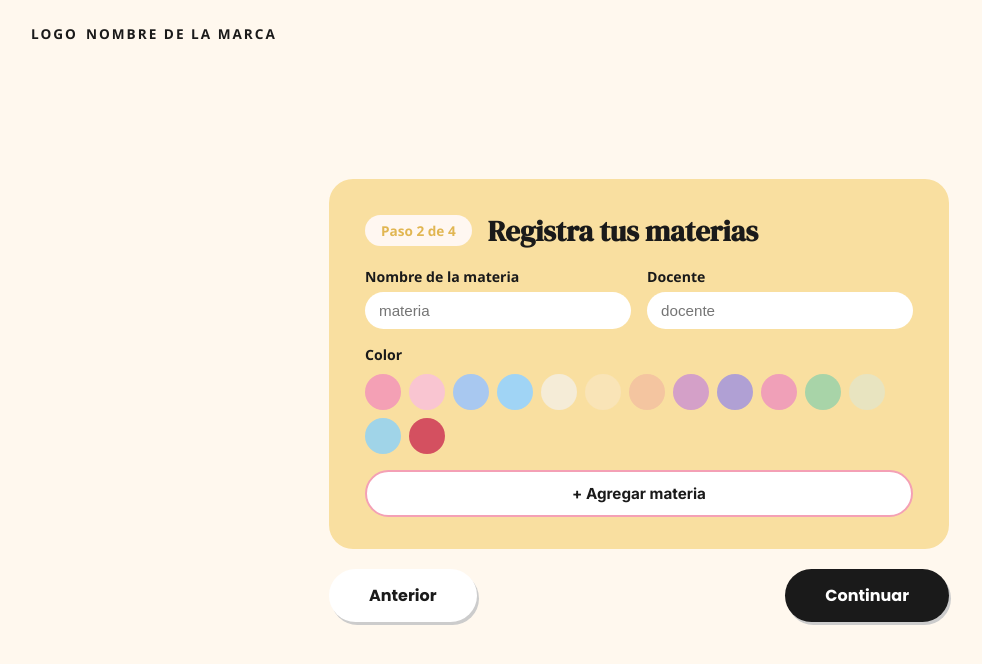
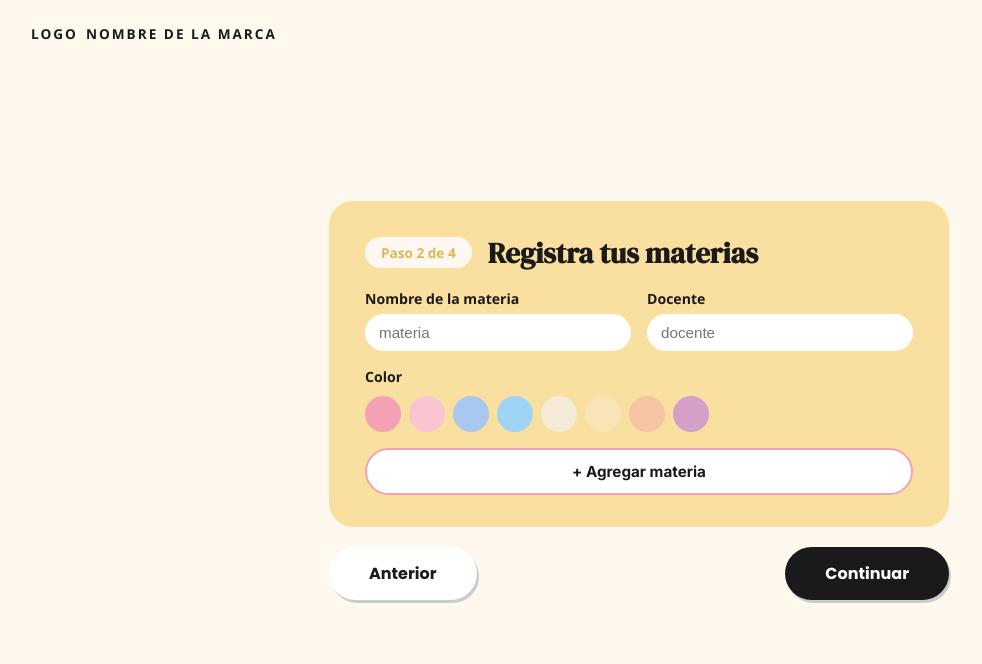
Before and after one commit to rickcafe805-max/proyetoAngular-main, an Angular app: page /cuestionario2 in a window 1280 px wide. Shown: the top 664 px of the page, without its empty margins (1-983 px from the left). Built offline with nearby package versions, Linux system fonts and the light colour scheme.

Commit message:
Decimo cuarta correccion

```diff
--- a/src/app/components/cuestionario/cuestionario2/cuestionario2.ts
+++ b/src/app/components/cuestionario/cuestionario2/cuestionario2.ts
@@ -28,20 +28,14 @@ constructor(
 ngOnInit() {
   // Usar colores locales — no necesitan token
 this.colores = [
-    { id_color: 1, nombre_color: 'Rosa fuerte', hex: '#F4A0B5' },
+  { id_color: 1, nombre_color: 'Rosa', hex: '#F4A0B5' },
   { id_color: 2, nombre_color: 'Rosa suave', hex: '#F9C5D1' },
-    { id_color: 3, nombre_color: 'Azul claro', hex: '#A8C8F0' },
+  { id_color: 3, nombre_color: 'Azul', hex: '#A8C8F0' },
   { id_color: 4, nombre_color: 'Celeste', hex: '#A0D4F5' },
   { id_color: 5, nombre_color: 'Crema', hex: '#F5ECD7' },
   { id_color: 6, nombre_color: 'Amarillo', hex: '#F9E4B7' },
   { id_color: 7, nombre_color: 'Durazno', hex: '#F4C5A0' },
   { id_color: 8, nombre_color: 'Lila', hex: '#D4A0C8' },
-    { id_color: 9, nombre_color: 'Morado', hex: '#B0A0D4' },
-    { id_color: 10, nombre_color: 'Rosa medio', hex: '#F0A0B8' },
-    { id_color: 11, nombre_color: 'Verde', hex: '#A8D4A8' },
-    { id_color: 12, nombre_color: 'Verde claro', hex: '#E8E4C0' },
-    { id_color: 13, nombre_color: 'Turquesa', hex: '#A0D4E8' },
-    { id_color: 14, nombre_color: 'Rojo', hex: '#D45060' },
 ];
   this.cargandoColores = false;
 }
--- a/src/app/components/principal/principal.ts
+++ b/src/app/components/principal/principal.ts
@@ -208,11 +208,13 @@ agregarTareaRapida() {
   if (!this.nuevaTarea.trim()) return;
 
   if (this.materias.length === 0) {
-    alert('Necesitas tener al menos una materia registrada para agregar tareas.');
+    alert('Necesitas al menos una materia. Agrégala en "Registro de tareas".');
+    this.cerrarCuadrado();
     return;
   }
 
   const hoy = new Date().toISOString().split('T')[0];
+
   const dto = {
     nombre_tarea: this.nuevaTarea.trim(),
     dificultad: 1,
@@ -231,7 +233,6 @@ agregarTareaRapida() {
     error: (err) => console.log('Error tarea rápida:', err.error)
   });
 }
-
   // LISTA TAREAS SIDEBAR
   mostrarLista = false;
   abrirLista() { this.mostrarLista = true; }
--- a/src/app/components/tareas/tareas.ts
+++ b/src/app/components/tareas/tareas.ts
@@ -49,11 +49,6 @@ export class Tareas implements OnInit {
   { id_color: 6, hex: '#F9E4B7' },
   { id_color: 7, hex: '#F4C5A0' },
   { id_color: 8, hex: '#D4A0C8' },
-    { id_color: 9, hex: '#B0A0D4' },
-    { id_color: 10, hex: '#F0A0B8' },
-    { id_color: 11, hex: '#A8D4A8' },
-    { id_color: 12, hex: '#A0D4E8' },
-    { id_color: 13, hex: '#D45060' },
 ];
 
   ngOnInit() {
```
Lines whose indentation alone changed are shown as unchanged.
